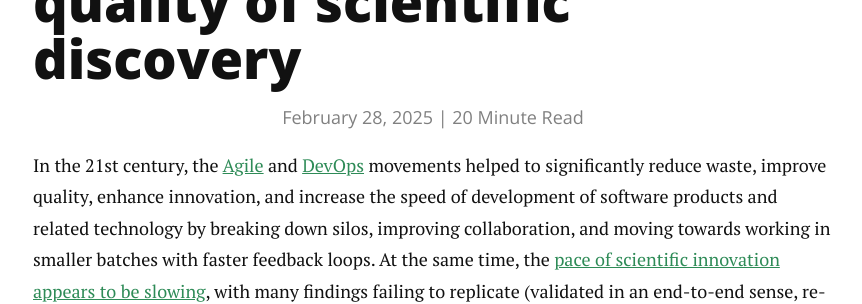
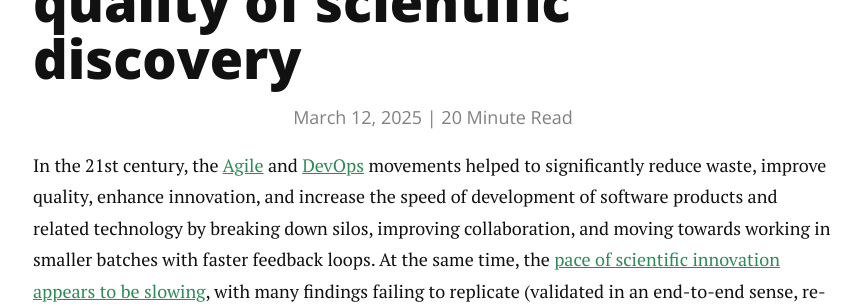
Before and after one commit to petebachant/petebachant.github.io, a Jekyll site: the page built from _posts/2025-03-12-continuous-reproducibility.md, in a window 1280 px wide and 900 px high, scrolled down 344 px. Shown: the part 155-459 px from the top of the window, without its empty margins (207-1069 px from the left). Built offline with Jekyll 4.4.1, drawn with Linux system fonts in a browser that asks for light colours; nearby versions of some CDN libraries; comment, search, counter and statistics services are not loaded.

Commit message:
Rename with correct date

```diff
--- a/_posts/2025-02-28-continuous-reproducibility.md
+++ b/_posts/2025-03-12-continuous-reproducibility.md
@@ -1,6 +1,6 @@
 ---
 comments: true
-date: 2025-02-28
+date: 2025-03-12
 layout: post
 title: >
   Continuous Reproducibility: How DevOps ideas can help
```
